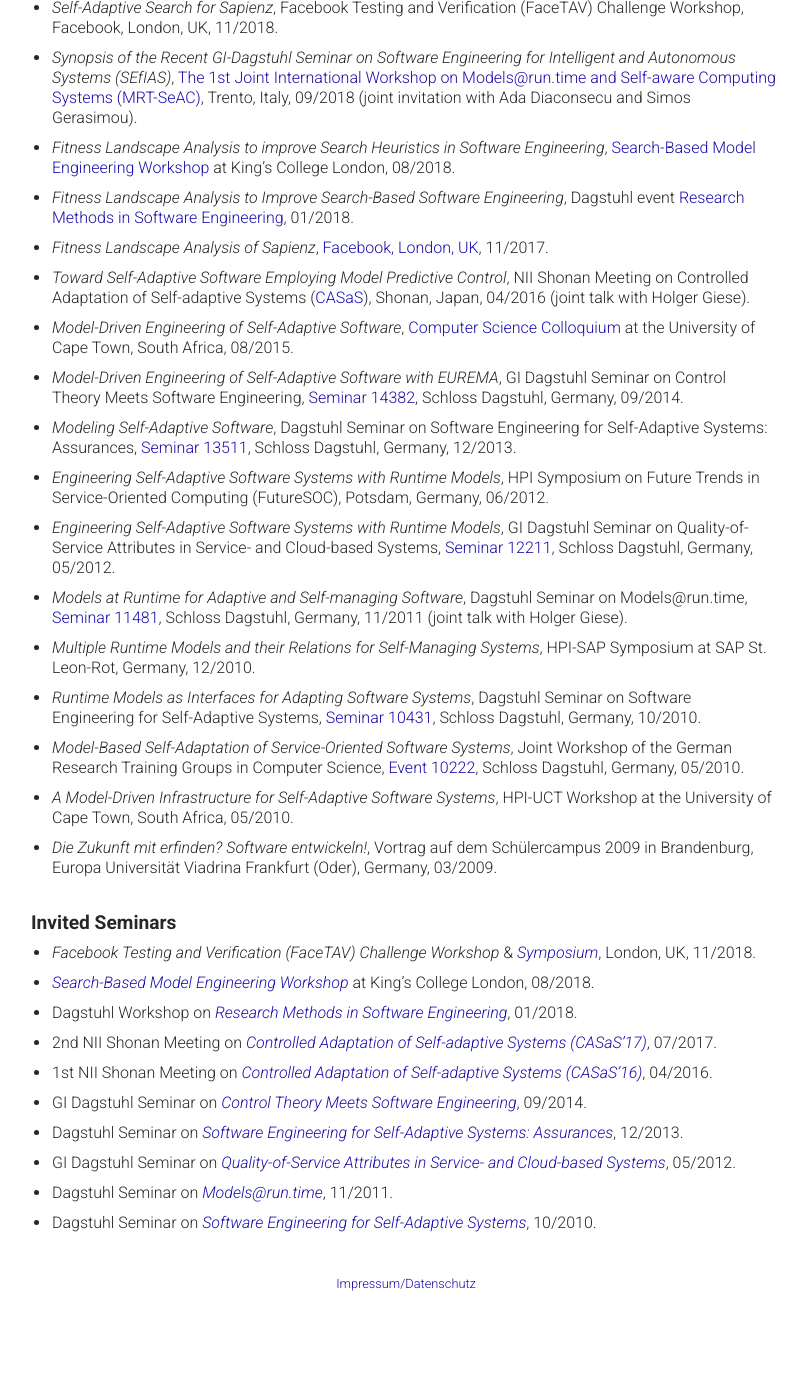
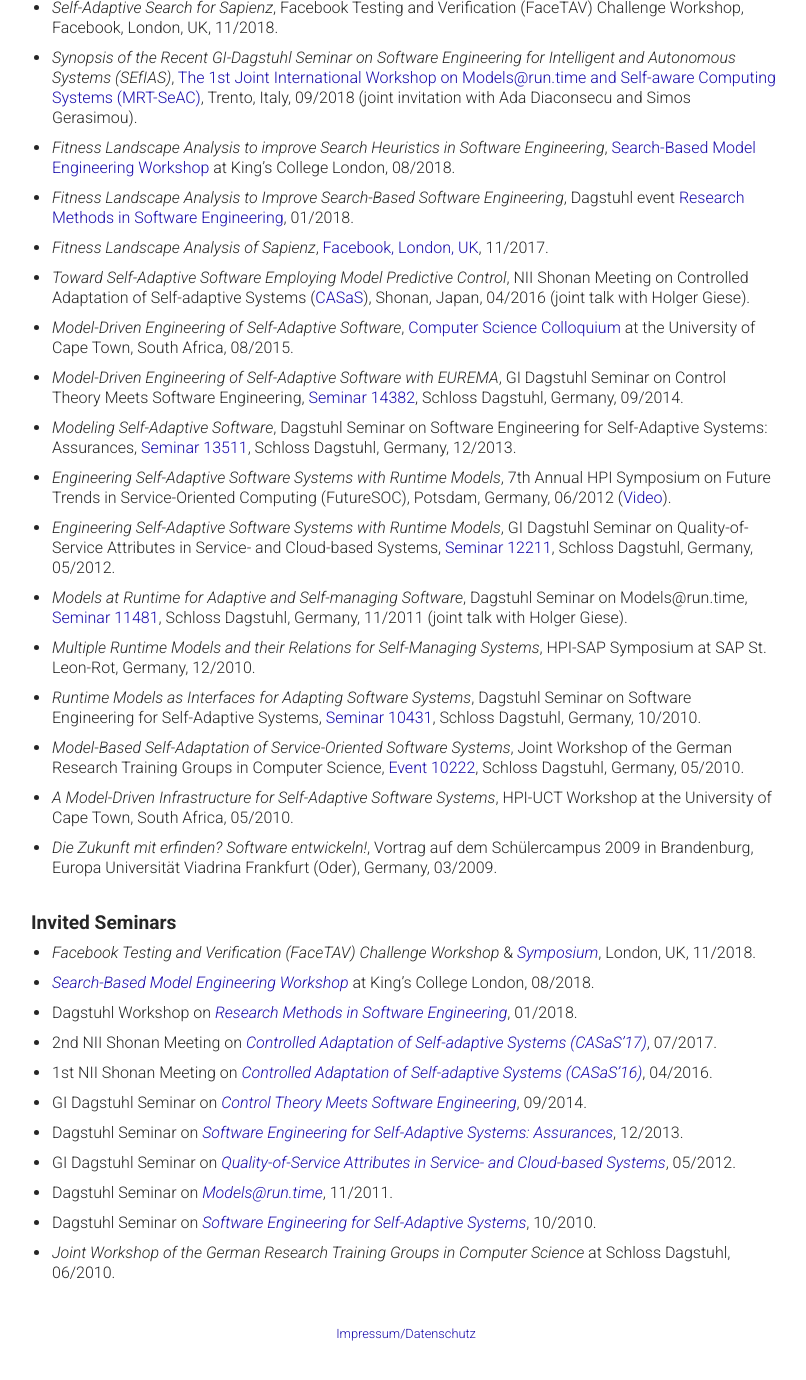
Before and after one commit to thomas-vogel/thomas-vogel.github.io, a Jekyll site: the page built from _pages/activities.md, in a window 1280 px wide and 1400 px high, scrolled down 3605 px. Shown: the top 1380 px of the window, without its empty margins (234-1040 px from the left). Built offline with Jekyll 4.4.1, drawn with Linux system fonts in a browser that asks for light colours; before the commit the page ends 4955 px from its top, so only the background shows below that; some of the changed text lies outside the part shown.

```diff
--- a/_pages/activities.md
+++ b/_pages/activities.md
@@ -206,7 +206,7 @@
 * _Model-Driven Engineering of Self-Adaptive Software_, [Computer Science Colloquium](http://www.cs.uct.ac.za/research/cs-colloquia-and-seminars-and-other-talks){:target="_blank"} at the University of Cape Town, South Africa, 08/2015.
 * _Model-Driven Engineering of Self-Adaptive Software with EUREMA_, GI Dagstuhl Seminar on Control Theory Meets Software Engineering, [Seminar 14382](http://www.dagstuhl.de/14382){:target="_blank"}, Schloss Dagstuhl, Germany, 09/2014.
 * _Modeling Self-Adaptive Software_, Dagstuhl Seminar on Software Engineering for Self-Adaptive Systems: Assurances, [Seminar 13511](http://www.dagstuhl.de/13511){:target="_blank"}, Schloss Dagstuhl, Germany, 12/2013.
-* _Engineering Self-Adaptive Software Systems with Runtime Models_, HPI Symposium on Future Trends in Service-Oriented Computing (FutureSOC), Potsdam, Germany, 06/2012.
+* _Engineering Self-Adaptive Software Systems with Runtime Models_, 7th Annual HPI Symposium on Future Trends in Service-Oriented Computing (FutureSOC), Potsdam, Germany, 06/2012 ([Video](https://www.tele-task.de/lecture/video/3336/){:target="_blank"}).
 * _Engineering Self-Adaptive Software Systems with Runtime Models_, GI Dagstuhl Seminar on Quality-of-Service Attributes in Service- and Cloud-based Systems, [Seminar 12211](http://www.dagstuhl.de/12211){:target="_blank"}, Schloss Dagstuhl, Germany, 05/2012.
 * _Models at Runtime for Adaptive and Self-managing Software_, Dagstuhl Seminar on Models@run.time, [Seminar 11481](http://www.dagstuhl.de/11481){:target="_blank"}, Schloss Dagstuhl, Germany, 11/2011 (joint talk with Holger Giese).
 * _Multiple Runtime Models and their Relations for Self-Managing Systems_, HPI-SAP Symposium at SAP St. Leon-Rot, Germany, 12/2010.
@@ -228,3 +228,4 @@
 * GI Dagstuhl Seminar on [_Quality-of-Service Attributes in Service- and Cloud-based Systems_](http://www.dagstuhl.de/12211){:target="_blank"}, 05/2012.
 * Dagstuhl Seminar on [_Models@run.time_](http://www.dagstuhl.de/11481){:target="_blank"}, 11/2011.
 * Dagstuhl Seminar on [_Software Engineering for Self-Adaptive Systems_](http://www.dagstuhl.de/10431){:target="_blank"}, 10/2010.
+* _Joint Workshop of the German Research Training Groups in Computer Science_ at Schloss Dagstuhl, 06/2010.
```
Also changed, not shown: other parts of _pages/activities.md (+2 -2 lines).
